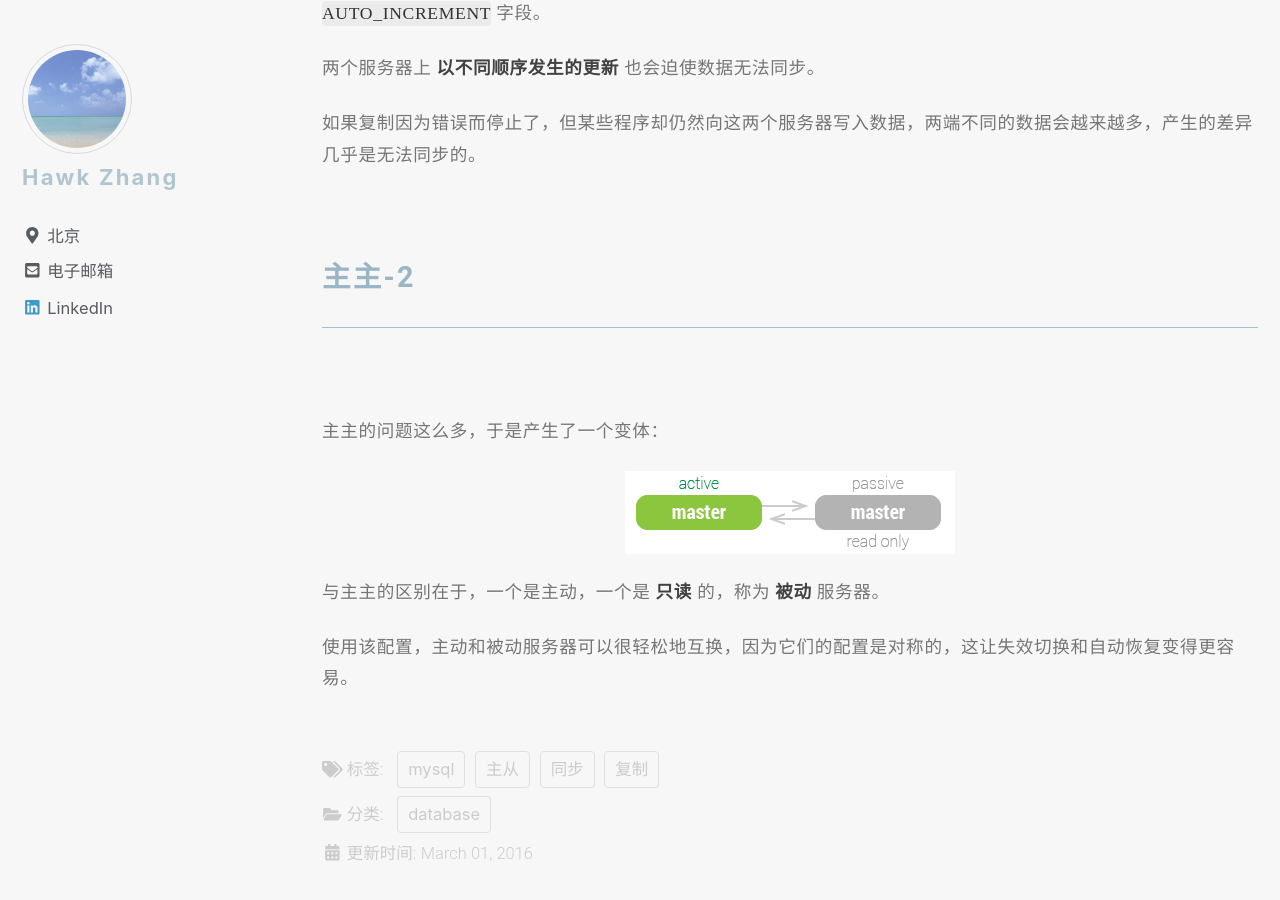
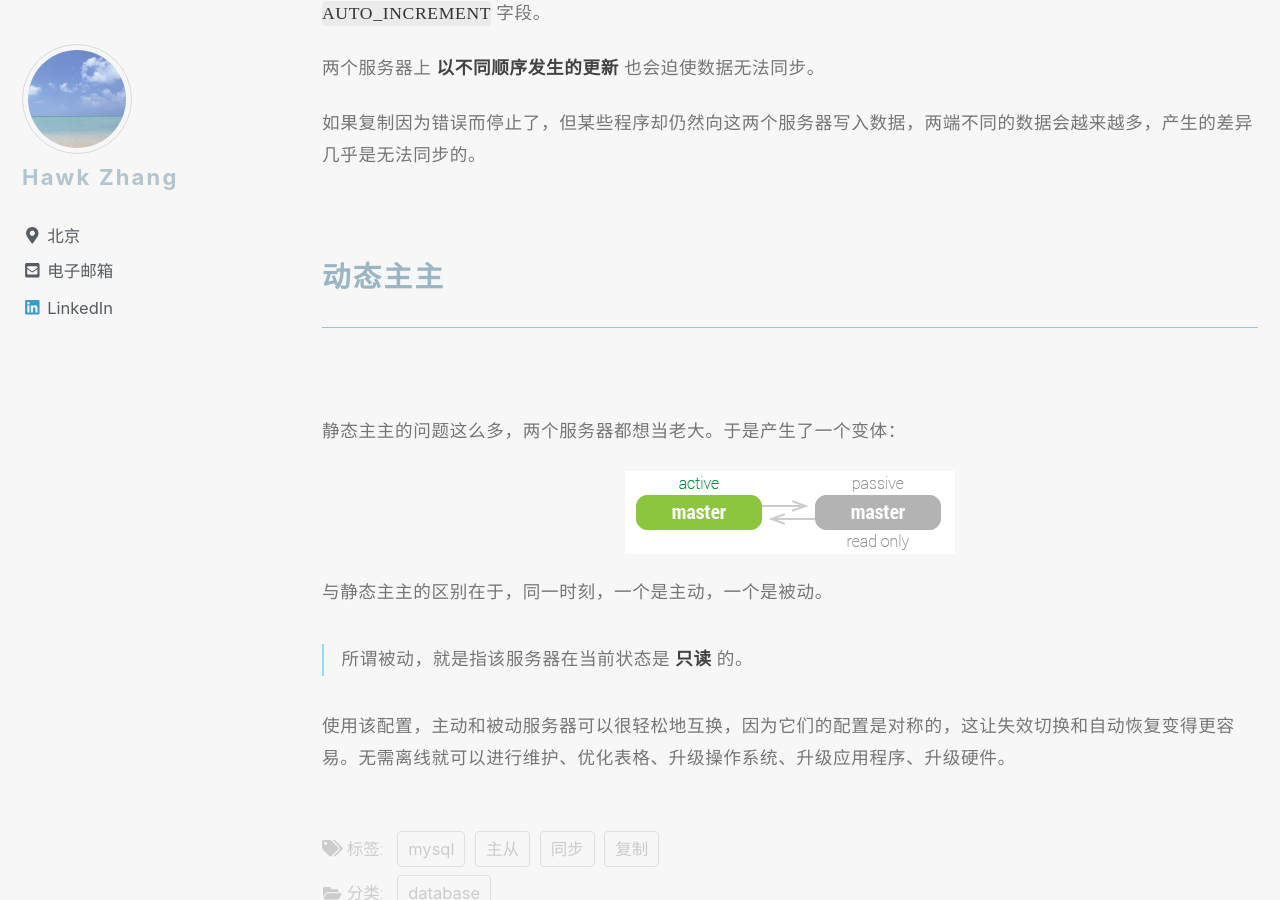
Before and after one commit to narru888/linotes_note, a Jekyll site: the page built from _posts/mysql/2016-03-01-master.slave.md, in a window 1280 px wide and 900 px high, scrolled down 30284 px. Built offline with Jekyll 4.4.1, drawn with Linux system fonts in a browser that asks for light colours; nearby versions of some CDN libraries; a script that is not in the unit is left out; comment, search, counter and statistics services are not loaded.

Commit message:
update on 2018-08-13 11:00:01 CST

```diff
--- a/_posts/mysql/2016-03-01-master.slave.md
+++ b/_posts/mysql/2016-03-01-master.slave.md
@@ -940,7 +940,7 @@ MySQL 不支持多源复制：即一个 从 上面有多个 主 的拓扑。
 
 
 
-### 主主
+### 静态主主
 
 两个服务器，每个都配置成既是 主，又是 从，**互为主从**，同时都可以写入。
 
@@ -973,12 +973,14 @@ MySQL 不支持多源复制：即一个 从 上面有多个 主 的拓扑。
 
 
 
-### 主主-2
+### 动态主主
 
-主主的问题这么多，于是产生了一个变体：
+静态主主的问题这么多，两个服务器都想当老大。于是产生了一个变体：
 
 ![image-center](/assets/images/mysql.repl.topo.ms.png){: .align-center}
 
-与主主的区别在于，一个是主动，一个是 **只读** 的，称为 **被动** 服务器。
+与静态主主的区别在于，同一时刻，一个是主动，一个是被动。
 
-使用该配置，主动和被动服务器可以很轻松地互换，因为它们的配置是对称的，这让失效切换和自动恢复变得更容易。
+>所谓被动，就是指该服务器在当前状态是 **只读** 的。
+
+使用该配置，主动和被动服务器可以很轻松地互换，因为它们的配置是对称的，这让失效切换和自动恢复变得更容易。无需离线就可以进行维护、优化表格、升级操作系统、升级应用程序、升级硬件。
```
